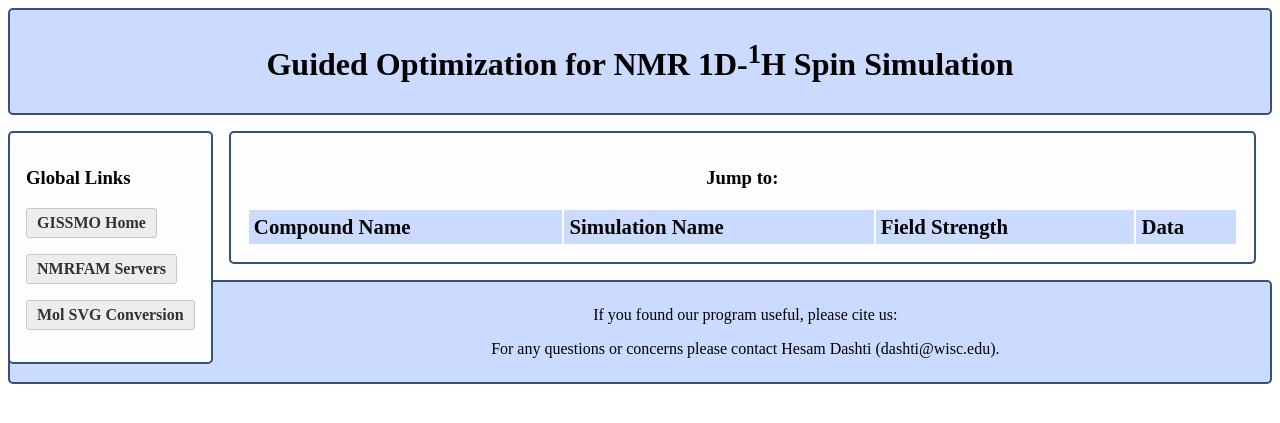
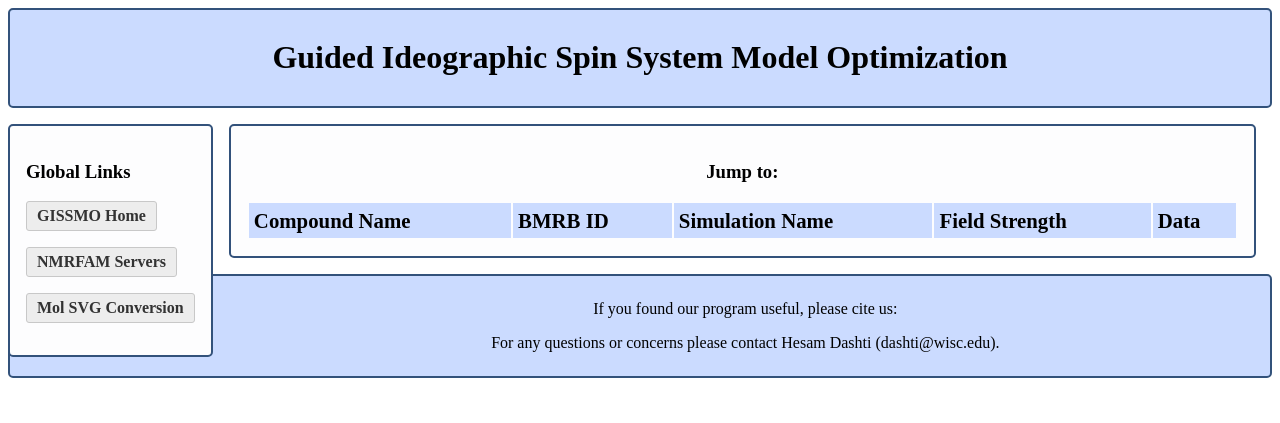
Before and after one commit to bmrb-io/gissmo, a Python web app: template templates/list_template.html in a window 1280 px wide. Shown: the top 423 px of the page. Run offline with Jinja, Linux system fonts and the light colour scheme; the template is opened without the code that fills it, so the values that code supplies are empty.

Commit message:
A few minor fixes and improvments before release.

```diff
--- a/templates/base.html
+++ b/templates/base.html
@@ -131,12 +131,12 @@
 
     <body>
         <header>
-            <h1>Guided Optimization for NMR 1D-<sup>1</sup>H Spin Simulation</h1>
+            <h1>Guided Ideographic Spin System Model Optimization</h1>
         </header>
 
         <div class="details_box" style="float: left">
             <h3>Global Links</h3>
-            <p><a class="fake_button" href="/wsgi">GISSMO Home</a></li></p>
+            <p><a class="fake_button" href="/wsgi">GISSMO Home</a></p>
             <p><a class="fake_button" href="http://pine.nmrfam.wisc.edu/web_servers.html" target="_blank">NMRFAM Servers</a></p>
             <p><a class="fake_button" href="/convert_mol_svg.html" target="_blank">Mol SVG Conversion</a></p>
                 {% block links %}
--- a/templates/list_template.html
+++ b/templates/list_template.html
@@ -16,6 +16,7 @@
                 <thead>
                     <tr>
                         <th>Compound Name</th>
+                        <th>BMRB ID</th>
                         <th>Simulation Name</th>
                         <th>Field Strength</th>
                         <th>Data</th>
@@ -31,6 +32,7 @@
                     <tr id="{{ letter }}">{% else %}
                     <tr>{% endif %}
                        {% if loop.first %}<td rowspan="{{ entry|length }}"><a href="/wsgi/entry/{{ simulation[0] }}">{{ simulation[1] }}</a></td>{% endif %}
+                       {% if loop.first %}<td rowspan="{{ entry|length }}"><a href="http://www.bmrb.wisc.edu/metabolomics/mol_summary/show_data.php?id={{ simulation[0] }}" target="_blank">{{ simulation[0] }}</a></td>{% endif %}
                        <td><a href="/wsgi/entry/{{ simulation[0] }}/{{ simulation[3] }}">{{ simulation[3].title() }}</a></td>
                        <td>{{ simulation[2] }}</td>
                        <td><a class="fake_button" href="/wsgi/entry/{{ simulation[0] }}/{{ simulation[3] }}/zip">Download</a></td>
```
Also changed, not shown: templates/entry_template.html (+7 -6 lines), 1 other file.
